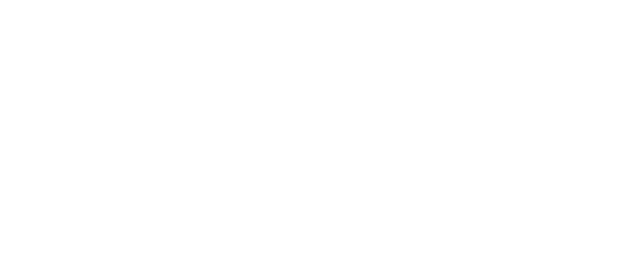
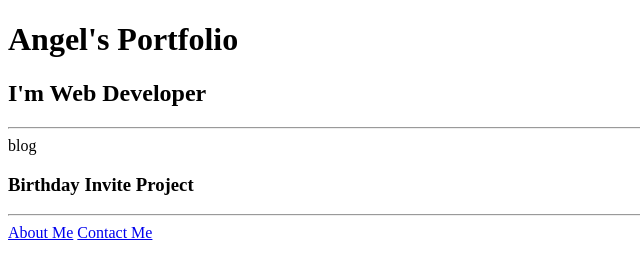
Before and after one commit to thebigestwhale/html-portfolio, a plain HTML site: page index.html in a window 1280 px wide. Shown: the whole page, without its empty margins (0-640 px from the left). Drawn offline with Linux system fonts and the light colour scheme.

Commit message:
Update index.html

```diff
--- a/index.html
+++ b/index.html
@@ -13,3 +13,21 @@ HINT for TODO 6: You can use the height attribute set to 200 to make the image s
 https://developer.mozilla.org/en-US/docs/Web/HTML/Element/img#attr-height -->
 
 <!-- TODO 7: Add the Contact Me and About Me page links -->
+
+<!DOCTYPE html>
+<html lang="en">
+  <head>
+    <meta charset="UTF-8">
+    <title>My Website</title>
+  </head>
+
+  <body>
+	<h1>Angel's Portfolio</h1>
+    <h2>I'm Web Developer</h2>
+    <hr />
+    <a>blog</a>
+    <h3>Birthday Invite Project</h3>
+    <hr />
+    <a href="../4.1+Webpages/public/about.html">About Me</a> <a href="../4.1+Webpages/public/contact.html">Contact Me</a>
+  </body>
+</html>
```
